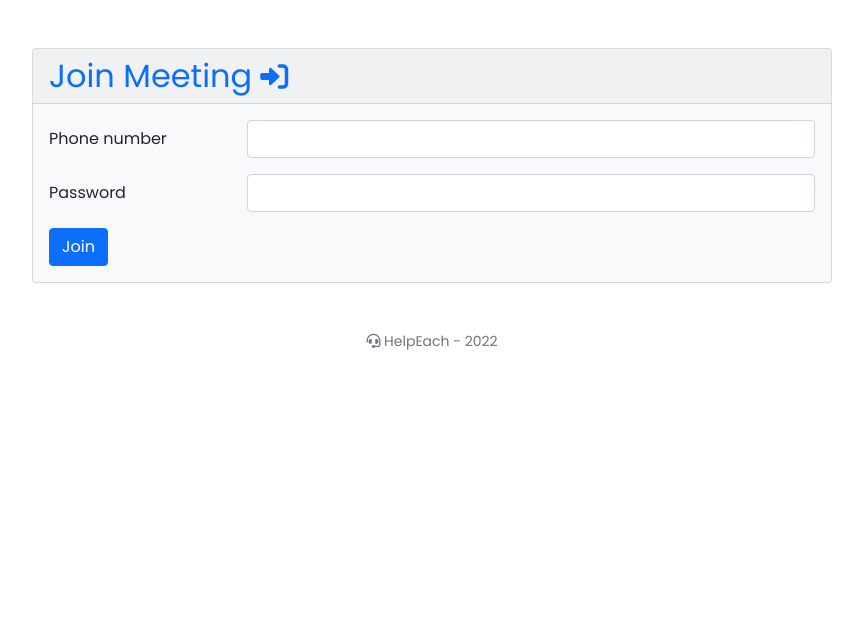
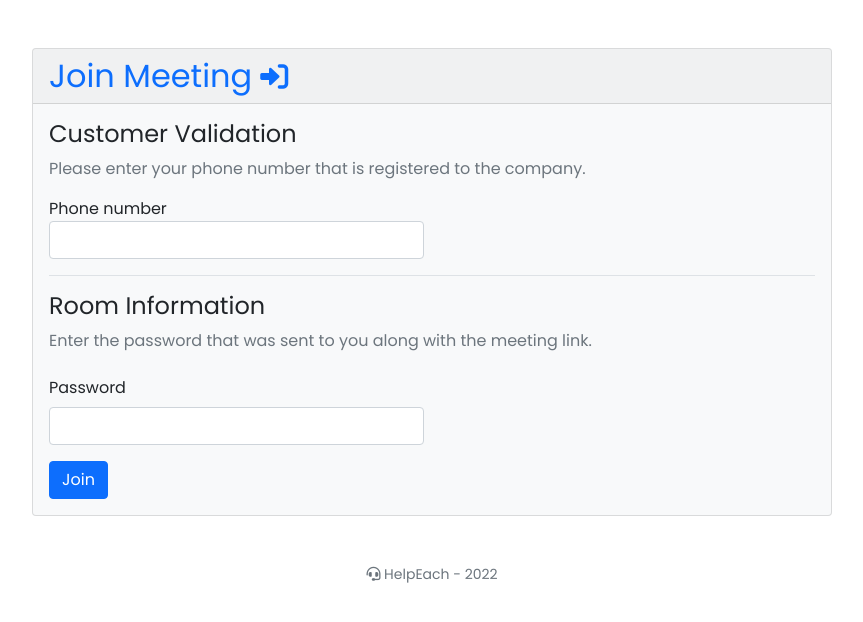
Before and after one commit to arensonzz/webrtc-customer-service, a Flask app: template app/templates/customer/join_meeting.html in a window 1280 px wide. Shown: the part 76-698 px from the top of the page, without its empty margins (208-1071 px from the left). Run offline with Flask 2, Linux system fonts and the light colour scheme; the template is opened without the code that fills it, so the values that code supplies are empty; some libraries are stand-ins or nearby versions.

Commit message:
Add forms for customers and guest_customers to join_meeting page

```diff
--- a/app/templates/customer/join_meeting.html
+++ b/app/templates/customer/join_meeting.html
@@ -14,26 +14,74 @@
     <h1 class="h2 card-title text-primary mb-0">Join Meeting<i class="mx-2 small fa-solid fa-right-to-bracket"></i></h1>
   </div>
   <div class="card-body">
-    <form action="{{ url_for("customer.join_meeting", id=g.room_id) }}" method="post" accept-charset="utf-8">
-      <div class="row mb-3">
-        <label for="phone_number" class="col-sm-3 col-form-label">Phone number</label>
-        <div class="col-sm-9">
-          <input type="tel" pattern="[0-9]{3}-[0-9]{3}-[0-9]{4}" class="form-control" id="phone_number"
-            name="phone_number" value="{{ request.form["phone_number"] }}">
+    {% if g.is_guest %}
+    <!-- Guest customer form -->
+    <form action="{{ url_for("customer.guest_entry") }}" method="post" accept-charset="utf-8">
+      <div class="border-bottom">
+        <h2 class="h4">Guest Contact Form</h2>
+        <div class="row mb-3">
+          <p class="text-muted">Please fill phone number or email address fields for us to be able to contact you later.
+          </p>
+          <div class="col-sm-6">
+            <label for="phone_number" class="">Phone number</label>
+            <input type="tel" pattern="[0-9]{3}-[0-9]{3}-[0-9]{4}" class="form-control" id="phone_number"
+              name="phone_number" value="{{ request.form["phone_number"] }}">
+          </div>
+          <div class="col-sm-6">
+            <label for="email">Email address</label>
+            <input placeholder="username@example.com" type="text" class="form-control" id="email" name="email"
+              value="{{ request.form["email"] }}">
+          </div>
+        </div>
+
+        <div class="mb-3 col-sm-6 pe-2">
+          <div class="d-flex flex-nowrap gap-2">
+            <label for="short_name" class="col-form-label">Name</label>
+            <p class="col-form-label text-muted ms-auto">How do you want to be called? </p>
+          </div>
+          <input type="text" class="form-control" id="short_name" name="short_name" placeholder="e.g. John">
         </div>
       </div>
 
-      <div class="row mb-3">
-        <label for="password" class="col-sm-3 col-form-label">Password</label>
-        <div class="col-sm-9">
-          <input type="password" class="form-control" id="password" name="password">
-        </div>
+      <h2 class="h4 mt-3">Room Information</h2>
+      <p class="text-muted">Enter the password that was sent to you along with the meeting link.</p>
+      <div class="mb-3 col-sm-6 pe-2">
+        <label for="password" class="col-form-label">Password</label>
+        <input type="password" class="form-control" id="password" name="password">
       </div>
 
       <div class="d-flex d-md-block ">
         <button type="submit" class="btn btn-primary flex-grow-1">Join</button>
       </div>
     </form>
+
+    {% else %}
+    <!-- Customer form -->
+    <form action="{{ url_for("customer.join_meeting", id=g.room_id) }}" method="post" accept-charset="utf-8">
+      <div class="border-bottom">
+        <h2 class="h4">Customer Validation</h2>
+        <p class="text-muted">Please enter your phone number that is registered to the company.
+        </p>
+        <div class="col-sm-6 mb-3 pe-2">
+          <label for="phone_number" class="">Phone number</label>
+          <input type="tel" pattern="[0-9]{3}-[0-9]{3}-[0-9]{4}" class="form-control" id="phone_number"
+            name="phone_number" value="{{ request.form["phone_number"] }}">
+        </div>
+      </div>
+
+      <h2 class="h4 mt-3">Room Information</h2>
+      <p class="text-muted">Enter the password that was sent to you along with the meeting link.</p>
+      <div class="mb-3 col-sm-6 pe-2">
+        <label for="password" class="col-form-label">Password</label>
+        <input type="password" class="form-control" id="password" name="password">
+      </div>
+
+      <div class="d-flex d-md-block">
+        <button type="submit" class="btn btn-primary flex-grow-1">Join</button>
+      </div>
+    </form>
+
+    {% endif %}
   </div>
 </div>
 {% endblock %}
```
Also changed, not shown: app/customer.py (+23 -6 lines).
